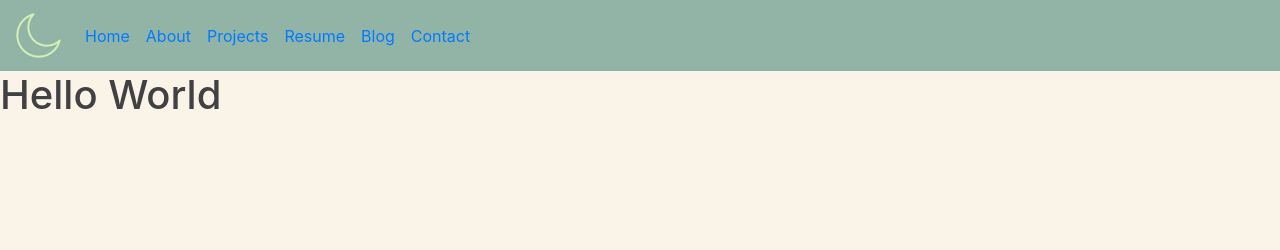
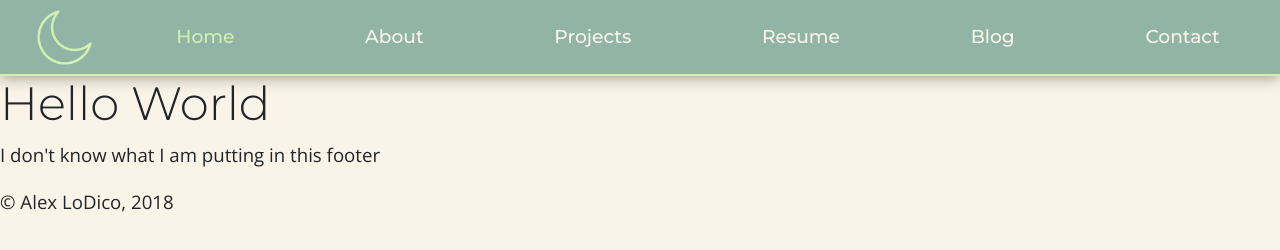
Before and after one commit to lodicoaf/capstone_old, a plain HTML site: page shell.html in a window 1280 px wide. Drawn offline with nearby package versions, Linux system fonts and the light colour scheme.

Commit message:
More work on shell page
I finally got the nav bar mostly in order… the spacing seems a little
wack but I think it is okay for now

```diff
--- a/shell.html
+++ b/shell.html
@@ -8,16 +8,17 @@
     <!-- Favicon -->
     <link rel="icon" href="../../../../favicon.ico">
     <title>Shell Page</title>
+    <!-- Google Fonts -->
+    <link href="https://fonts.googleapis.com/css?family=Montserrat:300,500|Open+Sans:400,600" rel="stylesheet">
     <!-- Bootstrap CSS -->
     <link rel="stylesheet" href="https://maxcdn.bootstrapcdn.com/bootstrap/4.0.0/css/bootstrap.min.css" integrity="sha384-Gn5384xqQ1aoWXA+058RXPxPg6fy4IWvTNh0E263XmFcJlSAwiGgFAW/dAiS6JXm" crossorigin="anonymous">
-
     <!-- Custom stylesheet -->
     <link href="style.css" rel="stylesheet">
   </head>
   <header>
-    <nav class="navbar navbar-expand-lg">
+    <nav class="navbar navbar-expand-sm">
       <a class="navbar-brand" href="#">
-        <img src="moon.png" width="45" height="45" alt="">
+        <img src="moon.png" width="55" height="55" alt="">
       </a>
         <ul class="navbar-nav mr-auto">
           <li class="nav-item active">
@@ -45,7 +46,8 @@
     <h1> Hello World </h1>
   </body>
   <footer>
-
+    <p> I don't know what I am putting in this footer</p>
+    <p> &copy Alex LoDico, 2018 </p>
   </footer>
   <!-- Bootstrap JavaScript: Placed at the end so that the page loads faster -->
     <script src="https://code.jquery.com/jquery-3.2.1.slim.min.js" integrity="sha384-KJ3o2DKtIkvYIK3UENzmM7KCkRr/rE9/Qpg6aAZGJwFDMVNA/GpGFF93hXpG5KkN" crossorigin="anonymous"></script>
--- a/style.css
+++ b/style.css
@@ -1,14 +1,52 @@
-body{
+/* GLOBAL STYLES */
+
+html{
   background-color: #FAF4E8;
   color: #D1F0B1;
   color: #414042;
+  font-size: 14pt;
 }
+body{
+  background-color: inherit;
+}
+h1 {
+  font-family: 'Montserrat', sans-serif;
+  font-weight: 300;
+}
+p{
+  font-family: 'Open Sans', sans-serif;
+}
+
+
+/* NAV BAR STYLES */
 
 header{
   background-color: #92B4A7;
+  font-family: 'Montserrat', sans-serif;
+  border-bottom: 2px solid #D1F0B1;
+  box-shadow: 0 1px 15px rgba(0, 0, 0, 0.4);
+}
+.navbar{
+  padding: .2rem 2rem;
+}
+li{
+  margin-left: 3rem;
+  margin-right: 3rem;
+}
+.nav-link{
   color: #FAF4E8;
+  font-size: 1em;
+  font-weight: 400;
+}
+li.active a{
+  color: #D1F0B1;
+}
+.nav-link:hover{
+  color: #D1F0B1;
 }
 
+
+/* MEDIA QUERIES FOR SCREEN SIZES */
 
 /* Small devices (landscape phones, 576px and up) */
 @media(min-width: 576px) { ... }
```
